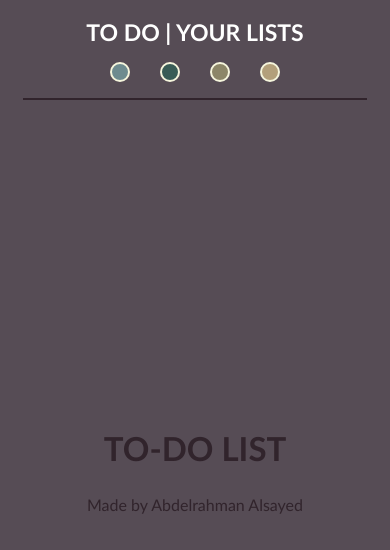
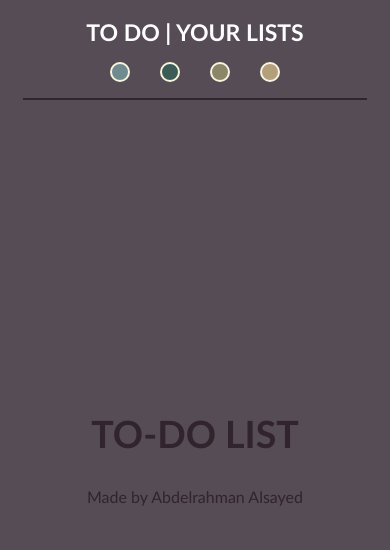
Before and after one commit to AbdelrahmanAlsayed/To-Do-List, a plain HTML site: page index.html in a window 390 px wide. Drawn offline with Linux system fonts and the light colour scheme.

Commit message:
final commit

```diff
--- a/css/style.css
+++ b/css/style.css
@@ -89,7 +89,7 @@ section .first {
     align-items: center;
     flex-direction: column;
     color: rgb(49, 36, 44);
-    height: 100%;
+    height: 96%;
 }
 
 section .first .box1 {
@@ -304,7 +304,7 @@ section .task-box span {
         height: calc(100vh - 130px);
     }
     section .first .box1 {
-        font-size: 22px;
+        font-size: 25px;
     }
     section .form .add {
         padding: 15px 5px;
```
